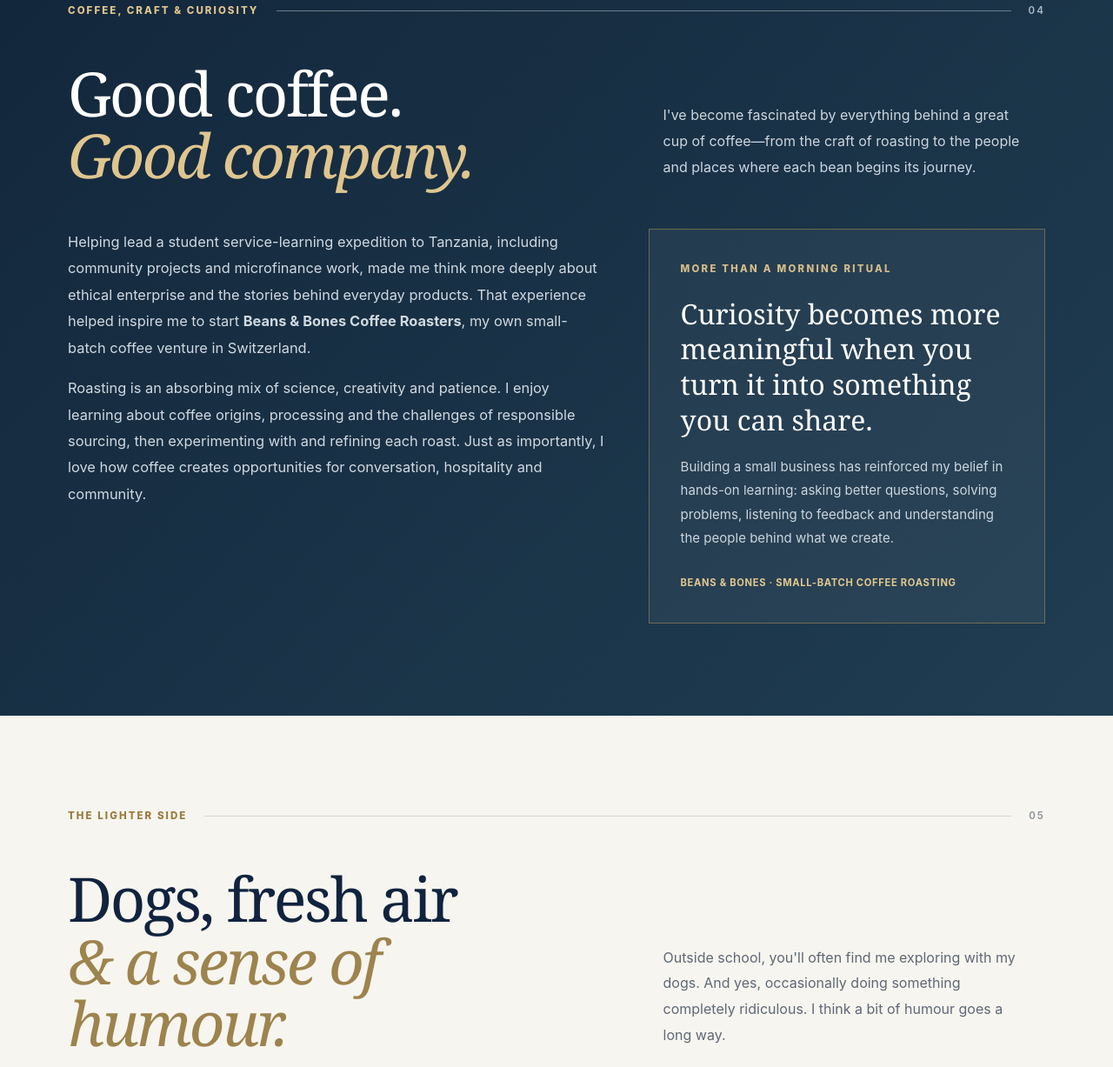
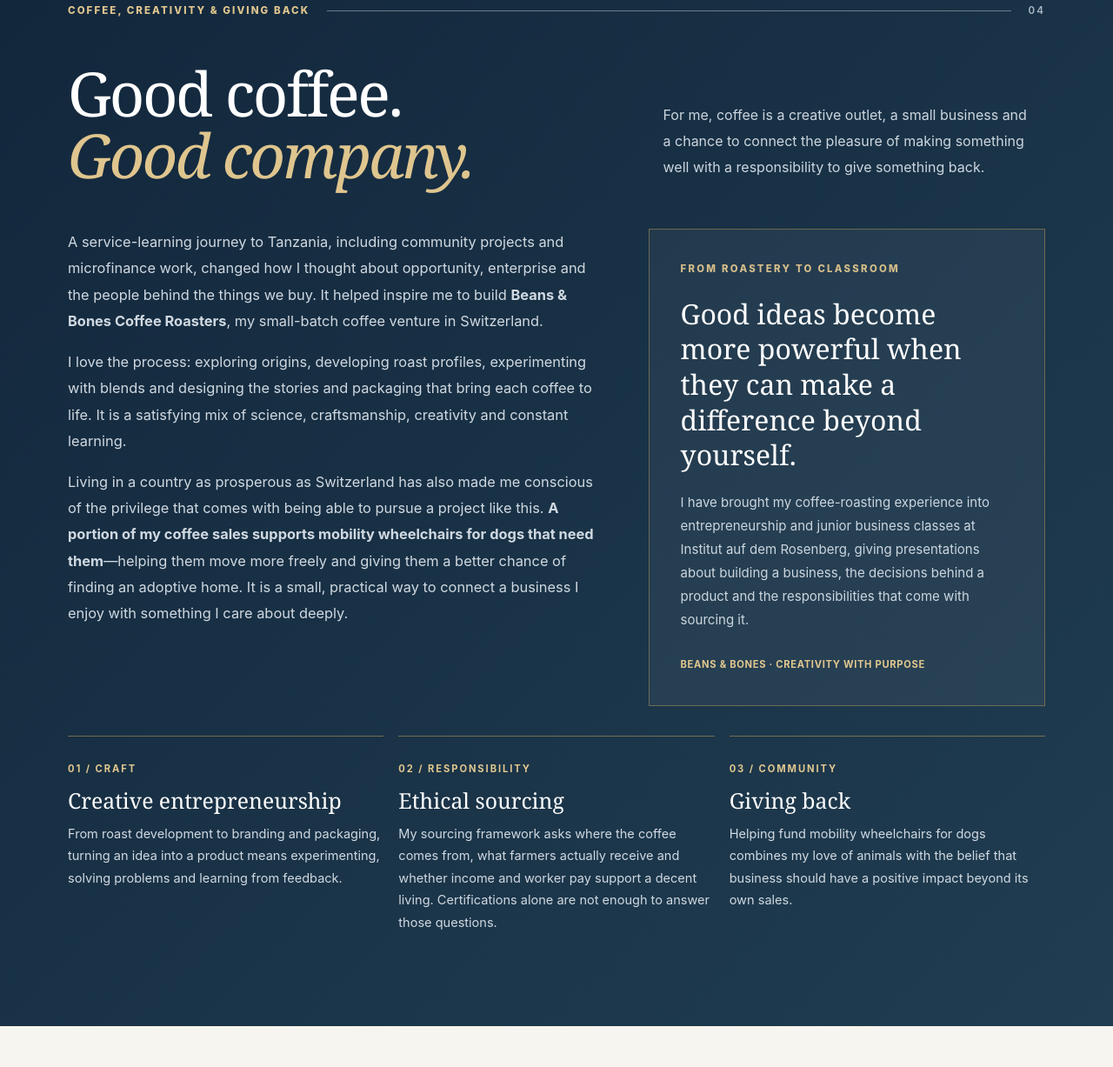
Before and after one commit to ronhamiltoneducation/ronhamiltoneducation.github.io, a plain HTML site: page beyond.html in a window 1280 px wide. Shown: the part 3865-5092 px from the top of the page at 87% size. Drawn offline with Linux system fonts and the light colour scheme.

Commit message:
Expand coffee story with ethical sourcing education, dog-wheelchair giving and creative enterprise

```diff
--- a/beyond.html
+++ b/beyond.html
@@ -4,7 +4,7 @@
 <head>
 <meta charset="utf-8"/>
 <meta content="width=device-width, initial-scale=1" name="viewport"/>
-<meta content="A look beyond the classroom: adventure, team sport, coffee roasting, mountain travel, dogs, and the experiences that shape Ron Hamilton's approach to education." name="description"/>
+<meta content="A look beyond the classroom: adventure, team sport, coffee roasting, ethical enterprise, animal welfare, mountain travel, dogs, and the experiences that shape Ron Hamilton's approach to education." name="description"/>
 <title>Beyond the Classroom | Ron Hamilton</title>
 <style>
 :root{--navy:#10233f;--navy-2:#182f50;--ink:#1f2937;--muted:#667085;--paper:#f7f5ef;--warm:#eee8dc;--gold:#b49557;--line:#d8d4ca;--white:#fff;--max:1180px}
@@ -91,6 +91,13 @@ h2 em{color:#9d834d}
 .coffee-panel blockquote{font-family:Georgia,serif;font-size:clamp(1.55rem,2.5vw,2.2rem);line-height:1.27;margin:0 0 20px;color:#fff}
 .coffee-panel p:not(.eyebrow){color:#cbd6df;font-size:.94rem;line-height:1.8;margin:0}
 .coffee-panel .coffee-signoff{margin-top:28px!important;color:#e1c88f!important;letter-spacing:.06em;text-transform:uppercase;font-size:.7rem!important;font-weight:750}
+.coffee-values{display:grid;grid-template-columns:repeat(3,minmax(0,1fr));gap:17px;margin-top:34px}
+.coffee-value{border-top:1px solid #b4955799;padding-top:22px}
+.coffee-value .coffee-count{color:#e1c88f;text-transform:uppercase;letter-spacing:.17em;font-size:.7rem;font-weight:750}
+.coffee-value h3{font:400 1.55rem/1.2 Georgia,serif;margin:11px 0;color:#fff}
+.coffee-value p{font-size:.91rem;line-height:1.75;color:#d0d9e1;margin:0}
+@media(max-width:820px){.coffee-values{grid-template-columns:1fr;gap:25px}}
+
 .personality-grid{display:grid;grid-template-columns:1.05fr 1fr .6fr;gap:18px;align-items:start}
 .personality-grid .image-button{height:300px}
 .personality-grid .ski img{object-position:center center}
@@ -206,22 +213,28 @@ footer a{text-decoration:none;color:#d8c392}
 </section>
 <section class="chapter coffee-chapter" id="coffee">
 <div class="section-wrap">
-<div class="section-marker">Coffee, craft &amp; curiosity <span>04</span></div>
+<div class="section-marker">Coffee, creativity &amp; giving back <span>04</span></div>
 <div class="chapter-head">
 <h2>Good coffee.<br/><em>Good company.</em></h2>
-<p>I've become fascinated by everything behind a great cup of coffee—from the craft of roasting to the people and places where each bean begins its journey.</p>
+<p>For me, coffee is a creative outlet, a small business and a chance to connect the pleasure of making something well with a responsibility to give something back.</p>
 </div>
 <div class="coffee-content">
 <div class="coffee-copy">
-<p>Helping lead a student service-learning expedition to Tanzania, including community projects and microfinance work, made me think more deeply about ethical enterprise and the stories behind everyday products. That experience helped inspire me to start <strong>Beans &amp; Bones Coffee Roasters</strong>, my own small-batch coffee venture in Switzerland.</p>
-<p>Roasting is an absorbing mix of science, creativity and patience. I enjoy learning about coffee origins, processing and the challenges of responsible sourcing, then experimenting with and refining each roast. Just as importantly, I love how coffee creates opportunities for conversation, hospitality and community.</p>
+<p>A service-learning journey to Tanzania, including community projects and microfinance work, changed how I thought about opportunity, enterprise and the people behind the things we buy. It helped inspire me to build <strong>Beans &amp; Bones Coffee Roasters</strong>, my small-batch coffee venture in Switzerland.</p>
+<p>I love the process: exploring origins, developing roast profiles, experimenting with blends and designing the stories and packaging that bring each coffee to life. It is a satisfying mix of science, craftsmanship, creativity and constant learning.</p>
+<p>Living in a country as prosperous as Switzerland has also made me conscious of the privilege that comes with being able to pursue a project like this. <strong>A portion of my coffee sales supports mobility wheelchairs for dogs that need them</strong>—helping them move more freely and giving them a better chance of finding an adoptive home. It is a small, practical way to connect a business I enjoy with something I care about deeply.</p>
 </div>
-<aside class="coffee-panel" aria-label="What coffee roasting brings to education">
-<p class="eyebrow">More than a morning ritual</p>
-<blockquote>Curiosity becomes more meaningful when you turn it into something you can share.</blockquote>
-<p>Building a small business has reinforced my belief in hands-on learning: asking better questions, solving problems, listening to feedback and understanding the people behind what we create.</p>
-<p class="coffee-signoff">Beans &amp; Bones · Small-batch coffee roasting</p>
+<aside class="coffee-panel" aria-label="Coffee and practical education">
+<p class="eyebrow">From roastery to classroom</p>
+<blockquote>Good ideas become more powerful when they can make a difference beyond yourself.</blockquote>
+<p>I have brought my coffee-roasting experience into entrepreneurship and junior business classes at Institut auf dem Rosenberg, giving presentations about building a business, the decisions behind a product and the responsibilities that come with sourcing it.</p>
+<p class="coffee-signoff">Beans &amp; Bones · Creativity with purpose</p>
 </aside>
+</div>
+<div class="coffee-values" aria-label="The principles behind my coffee project">
+<div class="coffee-value"><span class="coffee-count">01 / Craft</span><h3>Creative entrepreneurship</h3><p>From roast development to branding and packaging, turning an idea into a product means experimenting, solving problems and learning from feedback.</p></div>
+<div class="coffee-value"><span class="coffee-count">02 / Responsibility</span><h3>Ethical sourcing</h3><p>My sourcing framework asks where the coffee comes from, what farmers actually receive and whether income and worker pay support a decent living. Certifications alone are not enough to answer those questions.</p></div>
+<div class="coffee-value"><span class="coffee-count">03 / Community</span><h3>Giving back</h3><p>Helping fund mobility wheelchairs for dogs combines my love of animals with the belief that business should have a positive impact beyond its own sales.</p></div>
 </div>
 </div>
 </section>
```
